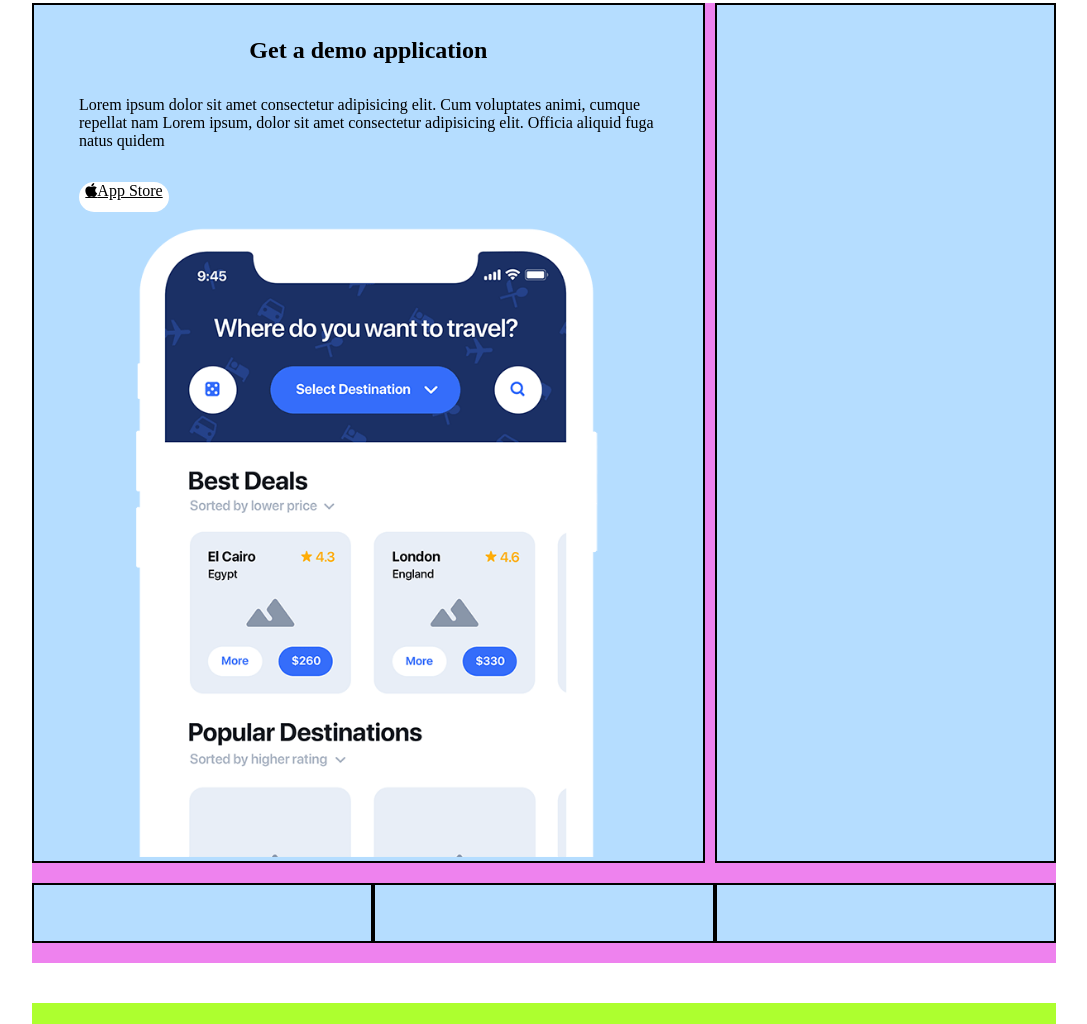
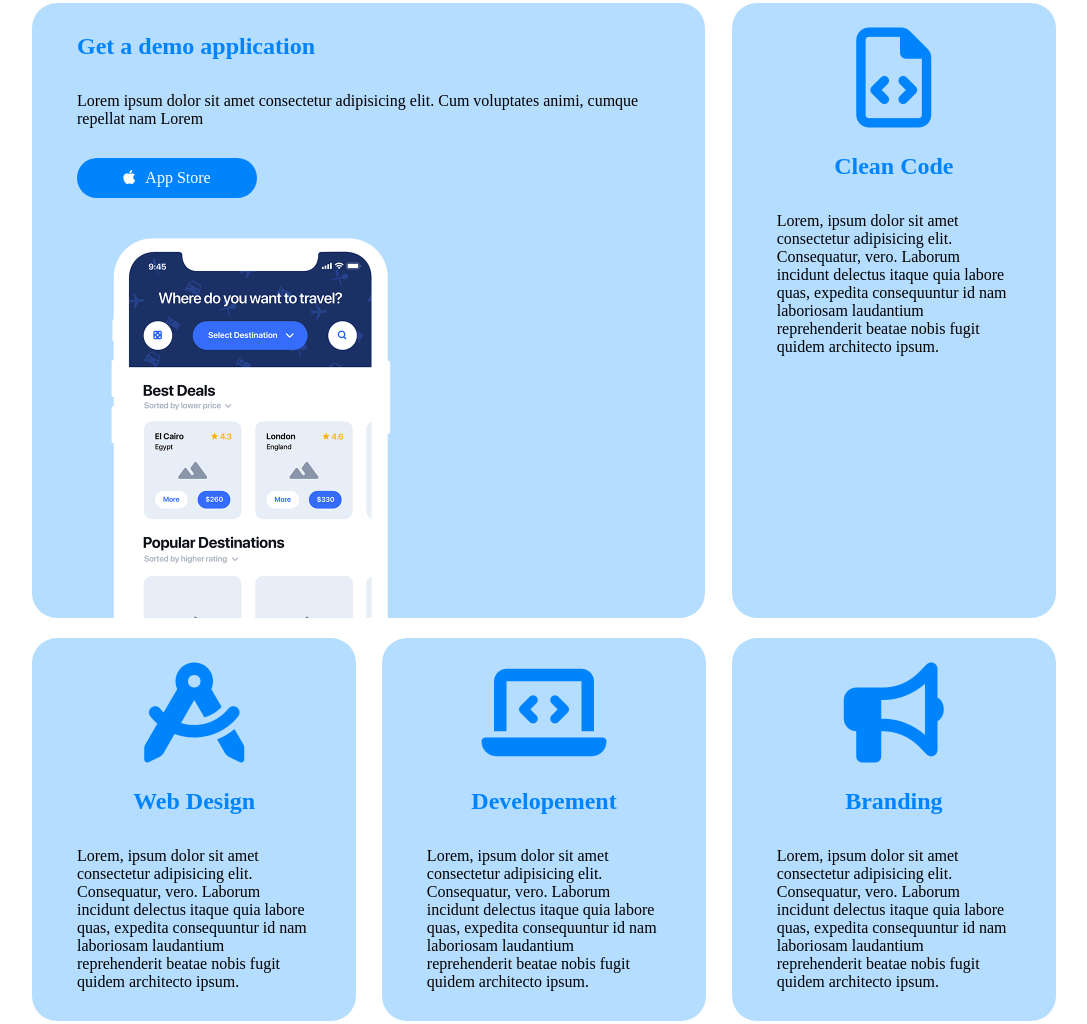
Before and after one commit to alessandrofogliada/htmlcss-responsive-layout, a plain HTML site: page index.html in a window 1280 px wide. Shown: the part 157-1181 px from the top of the page, without its empty margins (96-1183 px from the left). Drawn offline with Linux system fonts and the light colour scheme.

Commit message:
primo layout completato

```diff
--- a/CSS/style.css
+++ b/CSS/style.css
@@ -85,23 +85,22 @@ header .container {
 
 #explanation .container {
 	min-height: 300px;
+    margin-bottom: 80px;
 	flex-wrap: wrap;
 	display: flex;
 	justify-content: space-between;
     /* DEBUG */
-    background-color: violet;
-    margin-bottom: 40px;
+    /* background-color: violet;
+    margin-bottom: 40px; */
 }
 
 .col{
     min-height: 250px;
     width: 100%;
     display: flex;
-    /* display: block; */
     margin-bottom: 20px;
     /* DEBUG */
     background-color: #b5ddff;
-    border: solid black 2px ;
 }
 
 .container .col {
@@ -109,12 +108,15 @@ header .container {
 	width: 100%;
 	margin-bottom: 20px;
     padding: 0 45px;
-	background-color: #b5ddff;
-	border: solid black 2px;
-	display: block;
+	/* background-color: #b5ddff;
+	/* border: solid black 2px; */
 }
 
-.col h2 ,
+.col h2{
+    color: #0084fd;
+}
+
+#explanation .col .big h2 ,
 span ,
 a{
     margin-top: 32px;
@@ -125,18 +127,65 @@ a{
     width: 100%;
 }
 
+#explanation .container .col{
+    border-radius: 25px;
+    display: flex;
+    flex-direction: column;
+    align-items: center;
+}
+
+#explanation .container .col .button {
+	background-color: #0084fd;
+	width: 180px;
+	height: 40px;
+    margin-bottom: 30px;
+    margin-top: 0px;
+	color: white;
+	align-items: center;
+	text-decoration: none;
+}
+
+#explanation .col.big i {
+	padding-right: 10px;
+	padding-bottom: 3px;
+}
+
+.icon {
+	width: 80%;
+	height: 150px;
+	align-items: center;
+	display: flex;
+	justify-content: center;
+	color: #0084fd;
+    /* DEBUG */
+    	/* background-color: brown; */
+}
+
+#explanation .col .icon{
+    font-size: 100px;
+}
+
+#explanation .col span{
+    margin-bottom: 30px;
+    padding: 0 20px;
+}
+
 /* <!-- SECOND LAYOUT , MOTIVATION --> */
 
+#motivation {
+    background-color: #9792e4;
+}
 #motivation .container{
     min-height: 400px;
     /* DEBUG */
-    background-color: greenyellow;
-    margin-bottom: 40px;
+    /* background-color: greenyellow;
+    margin-bottom: 40px; */
 }
 
 #motivation .col{
-    /* DEBUG */
-    background-color: red;
+background-color: #9792e4;
+  /* DEBUG */
+    /* background-color: red; */
 }
 
 /* <!-- THREAD LAYOUT , TESTIMONIALS --> */
@@ -232,14 +281,29 @@ a{
 
     #explanation .col{
         min-height: 60px;
-        width: calc(100% / 3);
+        width: calc(95% / 3);
         /* DEBUG */
         background-color: #b5ddff;
     }
 
     #explanation .col.big{
         width: calc((100% / 3) * 2 - 10px);
+        align-items: start;
     }
+
+    #explanation .col span{
+        padding: 0;
+    }
+
+    #explanation img{
+        width: 60%;
+    }
+
+    #explanation .col.big h2{
+        margin-top: 30px;
+    }
+
+
 
     /* <!-- FOURTH LAYOUT , BENEFITS  --> */
 
--- a/index.html
+++ b/index.html
@@ -33,18 +33,47 @@
         <!-- FIRST LAYOUT , EXPLANATION -->
         <section id="explanation">
             <div class="container">
+                <!-- primo layout -->
                 <div class="col big">
                     <h2>Get a demo application</h2>
-                    <span>Lorem ipsum dolor sit amet consectetur adipisicing elit. Cum voluptates animi, cumque repellat nam Lorem ipsum, dolor sit amet consectetur adipisicing elit. Officia aliquid fuga natus quidem
+                    <span>Lorem ipsum dolor sit amet consectetur adipisicing elit. Cum voluptates animi, cumque repellat nam Lorem
                     </span>
                     <a class="button" href="#"><i class="fa-brands fa-apple"></i>App Store
                     </a>
                     <img src="img/phone.png" alt="">
                 </div>
-                <div class="col"></div>
-                <div class="col"></div>
-                <div class="col"></div>
-                <div class="col"></div>
+                <!-- secondo layout -->
+                <div class="col">
+                    <div class="icon">
+                    <i class="fa-regular fa-file-code"></i>
+                    </div>
+                    <h2>Clean Code</h2>
+                    <span>Lorem, ipsum dolor sit amet consectetur adipisicing elit. Consequatur, vero. Laborum incidunt delectus itaque quia labore quas, expedita consequuntur id nam laboriosam laudantium reprehenderit beatae nobis fugit quidem architecto ipsum.</span>
+                </div>
+                <!-- thread layout -->
+                <div class="col">
+                    <div class="icon">
+                        <i class="fa-solid fa-compass-drafting"></i>
+                        </div>
+                        <h2>Web Design</h2>
+                        <span>Lorem, ipsum dolor sit amet consectetur adipisicing elit. Consequatur, vero. Laborum incidunt delectus itaque quia labore quas, expedita consequuntur id nam laboriosam laudantium reprehenderit beatae nobis fugit quidem architecto ipsum.</span>
+                </div>
+                <!-- fourth layout -->
+                <div class="col">
+                    <div class="icon">
+                        <i class="fa-solid fa-laptop-code"></i>
+                        </div>
+                        <h2>Developement</h2>
+                        <span>Lorem, ipsum dolor sit amet consectetur adipisicing elit. Consequatur, vero. Laborum incidunt delectus itaque quia labore quas, expedita consequuntur id nam laboriosam laudantium reprehenderit beatae nobis fugit quidem architecto ipsum.</span>
+                </div>
+                <!-- fifth layout -->
+                <div class="col">
+                    <div class="icon">
+                        <i class="fa-solid fa-bullhorn"></i>
+                        </div>
+                        <h2>Branding</h2>
+                        <span>Lorem, ipsum dolor sit amet consectetur adipisicing elit. Consequatur, vero. Laborum incidunt delectus itaque quia labore quas, expedita consequuntur id nam laboriosam laudantium reprehenderit beatae nobis fugit quidem architecto ipsum.</span>
+                </div>
             </div>
         </section>
 
```
